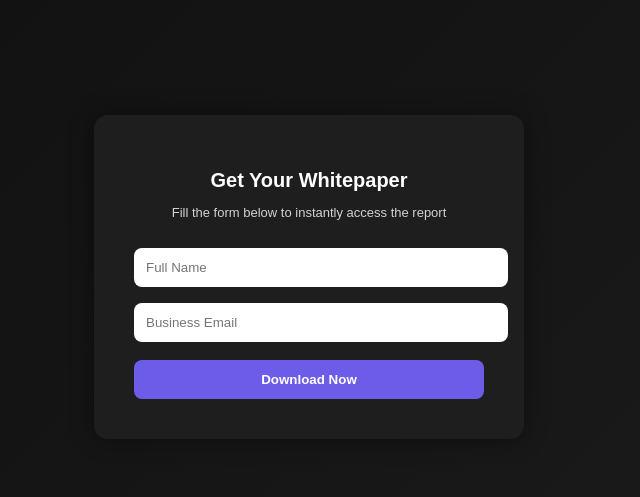
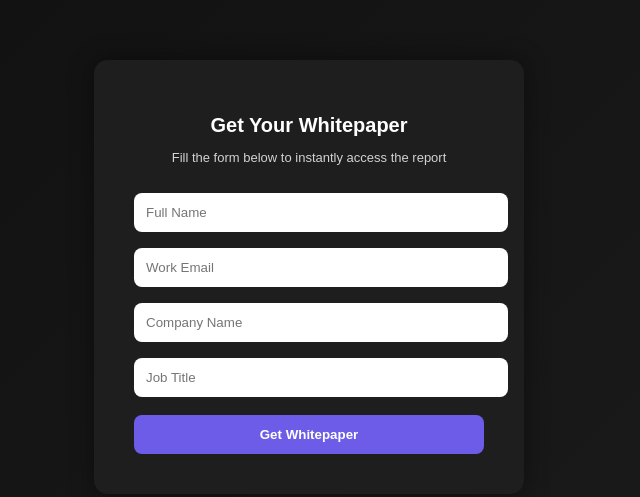
Before and after one commit to tejasgavli77/1-landing-page, a plain HTML site: page index.html in a window 1280 px wide. Shown: the part 123-620 px from the top of the page, without its empty margins (331-971 px from the left). Drawn offline with Linux system fonts and the light colour scheme.

Commit message:
Update index.html

```diff
--- a/index.html
+++ b/index.html
@@ -70,18 +70,19 @@
   <h1>Get Your Whitepaper</h1>
   <p>Fill the form below to instantly access the report</p>
 
-  <form action="https://formspree.io/f/xlgzwqab" method="POST">
+ <form action="https://formspree.io/f/xlgzwqab" method="POST">
 
-    <input type="text" name="name" placeholder="Full Name" required>
+  <input type="text" name="name" placeholder="Full Name" required>
 
-    <input type="email" name="email" placeholder="Business Email" required>
+  <input type="email" name="email" placeholder="Work Email" required>
 
-    <!-- REQUIRED: redirect after successful submission -->
-    <input type="hidden" name="_redirect" value="https://whitepapers.ai/hso/confronting-the-three-hidden-risks-that-undermine-value-of-ai-in-aec/?pubid=802&s2=aff1">
+  <input type="text" name="company" placeholder="Company Name">
 
-    <button type="submit">Download Now</button>
+  <input type="text" name="job" placeholder="Job Title">
 
-  </form>
+  <button type="submit">Get Whitepaper</button>
+
+</form>
 
 </div>
 
```
